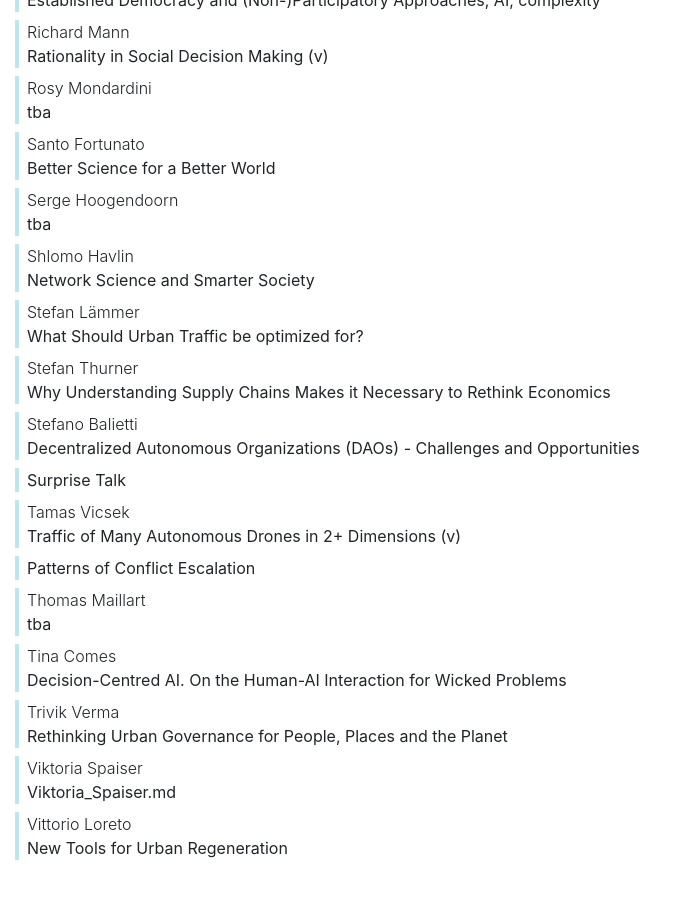
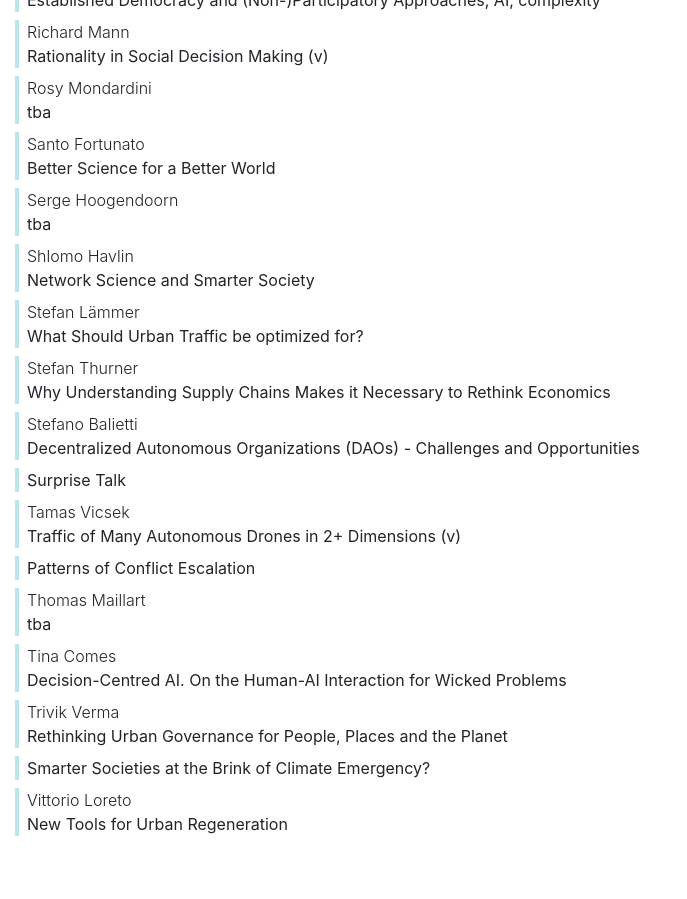
Before and after one commit to ethz-coss/ethz-coss.github.io, a Jekyll site: the page built from talks/index.md, in a window 1280 px wide and 900 px high, scrolled down 2270 px. Shown: the whole window, without its empty margins (0-687 px from the left). Built offline with Jekyll 4.4.1, drawn with Linux system fonts in a browser that asks for light colours; after the commit the page ends 3146 px from its top, so only the background shows below that.

```diff
--- a/_data/program.yml
+++ b/_data/program.yml
@@ -229,10 +229,10 @@ days:
         time_start: '09:30'
         time_end: '10:00'
         speaker: 'Heinrich Nax'
-      - name:
+      - name: Smarter Societies at the Brink of Climate Emergency?
         time_start: '10:00'
         time_end: '10:30'
-        speaker: 'Viktoria Spaiser'
+        speaker: 'Viktoria Spaiser Mann'
       - name: Agent-Based Social Simulation - the Dream and the Reality
         time_start: '11:00'
         time_end: '11:30'
--- /dev/null
+++ b/_talks/Viktoria_Spaiser Mann.md
@@ -0,0 +1,9 @@
+---
+name: Smarter Societies at the Brink of Climate Emergency?
+speakers:
+  - Viktoria Spaiser Mann
+categories:
+  - Presentation
+---
+
+Smarter Societies at the Brink of Climate Emergency?
--- a/_talks/Viktoria_Spaiser.md
+++ /dev/null
@@ -1,7 +0,0 @@
----
-name:
-speakers:
-  - Viktoria Spaiser
-categories:
-  - Presentation
----
--- a/generate_schedule_from_csv.py
+++ b/generate_schedule_from_csv.py
@@ -1,6 +1,6 @@
 import pandas as pd
 
-df = pd.read_csv("/Users/ccarissimo/ethz-coss.github.io/ScheduleSandbox_forWebsite_130125_v2.csv")
+df = pd.read_csv("/Users/ccarissimo/ethz-coss.github.io/ScheduleSandbox_forWebsite_130125_v3.csv")
 
 days = {1: "Monday", 2: "Tuesday", 3: "Wednesday", 4: "Thursday", 5: "Friday"}
 abbr = {1: "Mo", 2: "Tue", 3: "Wed", 4: "Thu", 5: "Fri"}
--- a/generate_talks_from_csv.py
+++ b/generate_talks_from_csv.py
@@ -1,6 +1,6 @@
 import pandas as pd
 
-df = pd.read_csv("/Users/ccarissimo/ethz-coss.github.io/ScheduleSandbox_forWebsite_130125_v1.csv")
+df = pd.read_csv("/Users/ccarissimo/ethz-coss.github.io/ScheduleSandbox_forWebsite_130125_v3.csv")
 print(df)
 import glob
 
@@ -40,6 +40,7 @@ for i, row in df.iterrows():
             f = open(path, "a")
             f.write(string)
             f.close()
+            print(path)
 
 # print("There are", len(confirmed_speakers), "confirmed speakers")
 # print("There are", len(specified_talks), "specified talks")
```
